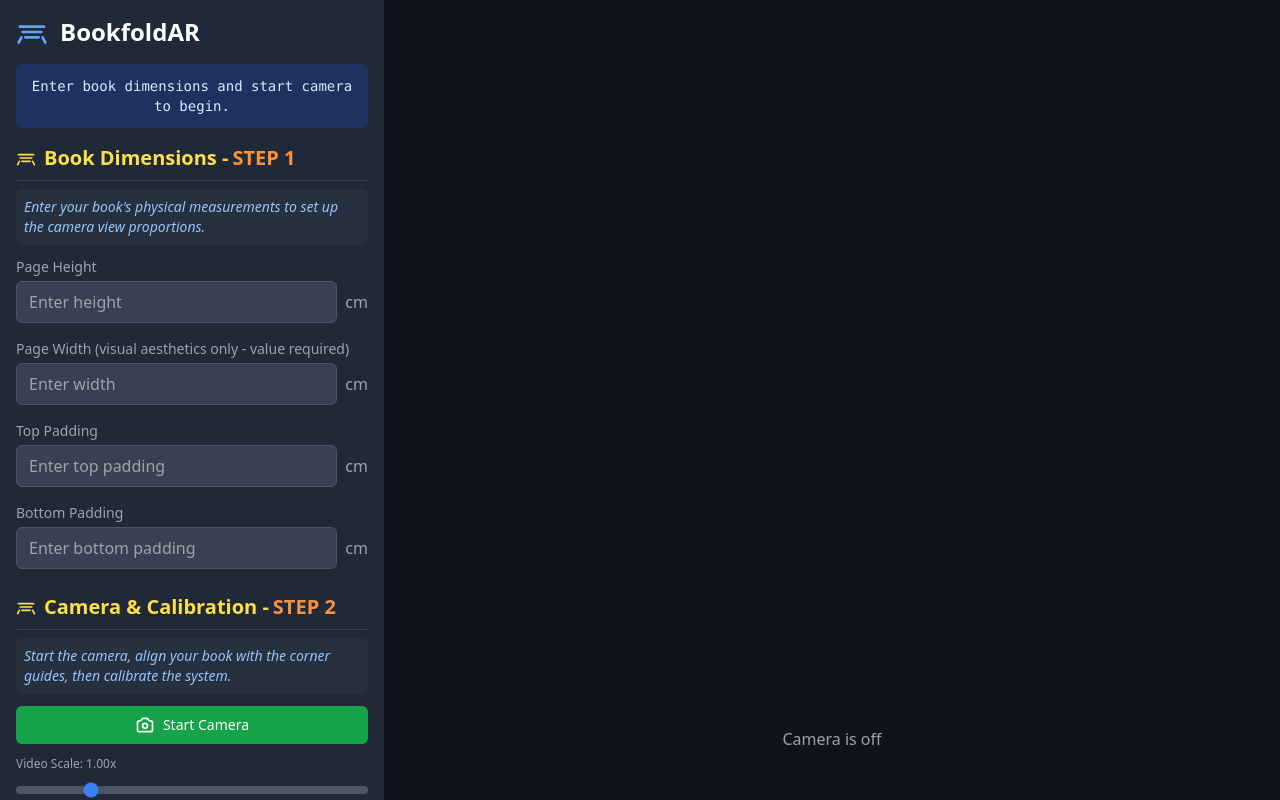
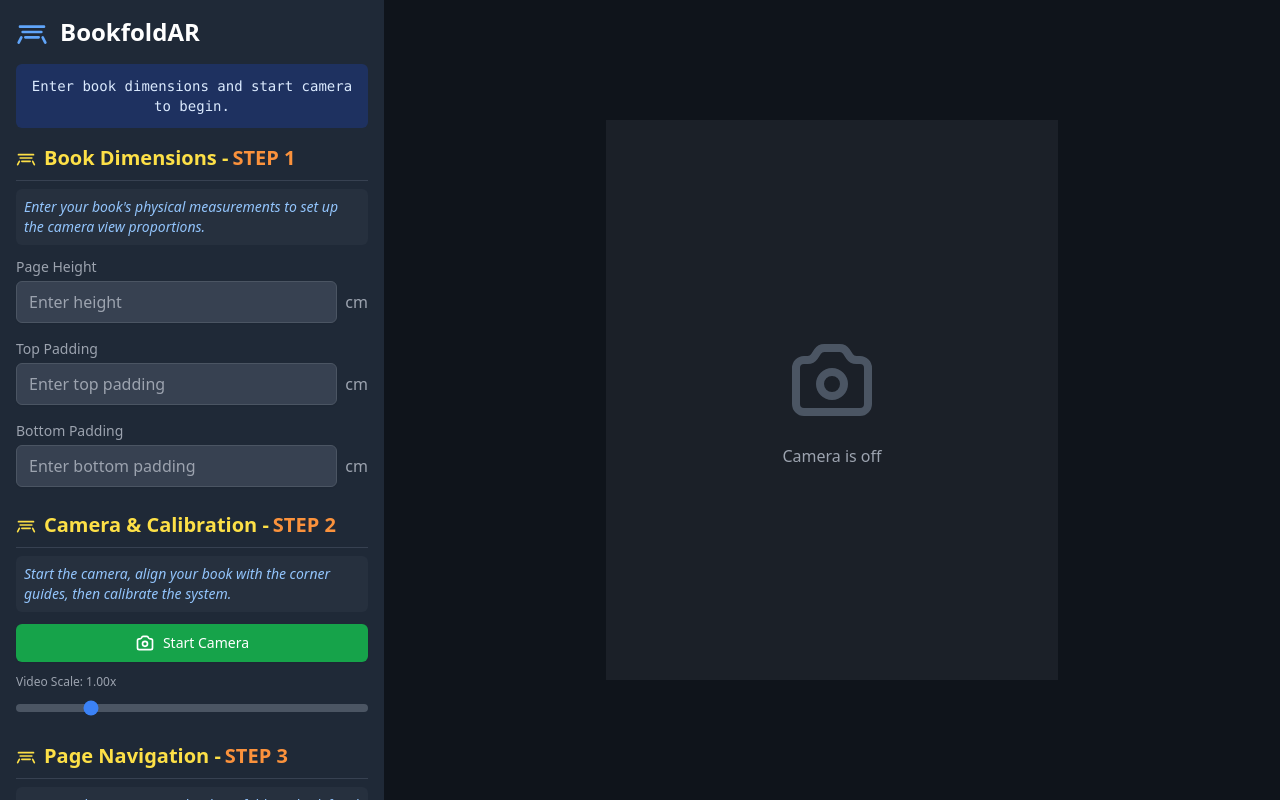
Before and after one commit to FRiGiDiGiTaL/FoldEye, a React (Vite) app: page / in a window 1280 px wide. Built offline with nearby package versions, Linux system fonts and the light colour scheme.

Commit message:
Vert stack fix

```diff
--- a/App.tsx
+++ b/App.tsx
@@ -150,7 +150,7 @@ const App: React.FC = () => {
   }, []);
 
   return (
-    <div className="flex flex-col md:flex-row min-h-screen bg-gray-900 text-gray-100">
+    <div className="flex flex-col h-screen bg-gray-900 text-gray-100 md:flex-row md:min-h-screen">
       <ControlPanel
         isCameraActive={isCameraActive}
         setIsCameraActive={setIsCameraActive}
@@ -168,7 +168,7 @@ const App: React.FC = () => {
         handleMarkNavigation={handleMarkNavigation}
         onCalibrate={handleCalibrate}
       />
-      <main className="flex-1 bg-black flex items-center justify-center relative min-h-[50vh] md:min-h-screen">
+      <main className="flex-1 bg-black flex items-center justify-center relative overflow-hidden">
         <CameraView
           isCameraActive={isCameraActive}
           calibrationData={calibrationData}
--- a/components/CameraView.tsx
+++ b/components/CameraView.tsx
@@ -32,28 +32,25 @@ export const CameraView: React.FC<CameraViewProps> = ({
 
   // Calculate video dimensions based on page dimensions
   const videoDimensions = useMemo(() => {
-    if (viewDimensions.height > 0 && pageData.heightCm > 0 && pageData.widthCm > 0) {
-      // Use a base scale that fits within the container
-      const maxHeight = viewDimensions.height * 0.8;
-      const maxWidth = viewDimensions.width * 0.7;
+    // Always provide reasonable dimensions regardless of page settings
+    const safeWidth = Math.max(viewDimensions.width, 300);
+    const safeHeight = Math.max(viewDimensions.height, 200);
 
-      // Calculate scale based on page aspect ratio
-      const pageAspectRatio = pageData.widthCm / pageData.heightCm;
+    // Always use A4-like aspect ratio for consistency
+    const aspectRatio = 21.0 / 29.7; // Standard A4 width/height ratio
+    const maxHeight = safeHeight * 0.8;
+    const maxWidth = safeWidth * 0.7;
 
-      // Try fitting by height first
-      let videoHeight = maxHeight;
-      let videoWidth = videoHeight * pageAspectRatio;
+    let videoHeight = maxHeight;
+    let videoWidth = videoHeight * aspectRatio;
 
-      // If too wide, fit by width instead
-      if (videoWidth > maxWidth) {
-        videoWidth = maxWidth;
-        videoHeight = videoWidth / pageAspectRatio;
-      }
+    if (videoWidth > maxWidth) {
+      videoWidth = maxWidth;
+      videoHeight = videoWidth / aspectRatio;
+    }
 
-      return { width: videoWidth, height: videoHeight };
-    }
-    return { width: viewDimensions.width * 0.6, height: viewDimensions.height * 0.6 };
-  }, [viewDimensions, pageData.heightCm, pageData.widthCm]);
+    return { width: videoWidth, height: videoHeight };
+  }, [viewDimensions]);
 
   // Set up camera
   useEffect(() => {
@@ -101,7 +98,7 @@ export const CameraView: React.FC<CameraViewProps> = ({
     if (pageData.heightCm > 0 && videoDimensions.height > 0) {
       const newPixelsPerCm = videoDimensions.height / pageData.heightCm;
       setCalibrationData({ pixelsPerCm: newPixelsPerCm });
-      setStatusMessage(`Calibrated! 1cm = ${newPixelsPerCm.toFixed(2)} pixels. Video represents ${pageData.heightCm}×${pageData.widthCm}cm page.`);
+      setStatusMessage(`Calibrated! 1cm = ${newPixelsPerCm.toFixed(2)} pixels. Video represents ${pageData.heightCm}cm height.`);
     }
     onCalibrate();
   }, [pageData.heightCm, pageData.widthCm, videoDimensions.height, setCalibrationData, setStatusMessage, onCalibrate]);
@@ -143,12 +140,14 @@ export const CameraView: React.FC<CameraViewProps> = ({
           ref={videoRef}
           autoPlay
           playsInline
-          className="object-cover"
+          muted
+          className="bg-gray-700"
           style={{
-            width: isCameraActive ? `${videoDimensions.width}px` : '100%',
-            height: isCameraActive ? `${videoDimensions.height}px` : '100%',
-            maxWidth: '100%',
-            maxHeight: '100%',
+            width: `${videoDimensions.width}px`,
+            height: `${videoDimensions.height}px`,
+            maxWidth: '95vw',
+            maxHeight: '70vh',
+            objectFit: 'cover',
             transform: `translate(${transform.x}px, ${transform.y}px) scale(${transform.scale})`,
             transformOrigin: 'center center'
           }}
@@ -291,7 +290,7 @@ export const CameraView: React.FC<CameraViewProps> = ({
               strokeWidth="3"
               paintOrder="stroke"
             >
-              Page: {pageData.heightCm}cm × {pageData.widthCm}cm
+              Page: {pageData.heightCm}cm height
             </text>
 
             <text
@@ -307,10 +306,10 @@ export const CameraView: React.FC<CameraViewProps> = ({
               Distance between guides = {videoDimensions.height.toFixed(0)} pixels
             </text>
 
-            {/* Calibrate button */}
+            {/* Calibrate button - positioned to the left of video */}
             <rect
-              x={viewDimensions.width / 2 - 60}
-              y={videoLayout.videoRect.top + videoLayout.videoRect.height + 30}
+              x={Math.max(10, videoLayout.videoRect.left - 130)}
+              y={viewDimensions.height / 2 - 20}
               width="120"
               height="40"
               rx="8"
@@ -322,8 +321,8 @@ export const CameraView: React.FC<CameraViewProps> = ({
             />
 
             <text
-              x={viewDimensions.width / 2}
-              y={videoLayout.videoRect.top + videoLayout.videoRect.height + 55}
+              x={Math.max(70, videoLayout.videoRect.left - 70)}
+              y={viewDimensions.height / 2 + 5}
               fill="white"
               fontSize="14"
               fontWeight="bold"
@@ -373,12 +372,13 @@ export const CameraView: React.FC<CameraViewProps> = ({
                   />
                   {isActiveMark && (
                     <text
-                      x={Math.min(markX + markLength + 10, viewDimensions.width - 80)}
+                      x={markX - markLength - 10}
                       y={yPos + 5}
                       fill={markColor}
                       fontSize="14"
                       fontFamily="monospace"
                       fontWeight="bold"
+                      textAnchor="end"
                     >
                       {markCm.toFixed(1)}cm
                     </text>
@@ -393,7 +393,8 @@ export const CameraView: React.FC<CameraViewProps> = ({
       {!isCameraActive && (
         <div className="absolute inset-0 flex flex-col items-center justify-center bg-black/50">
           <svg className="w-24 h-24 text-gray-600 mb-4" fill="none" viewBox="0 0 24 24" stroke="currentColor">
-            <path strokeLinecap="round" strokeLinejoin="round" strokeWidth="2" d="M15 10l4.55a2 2 0 01.35 3.39l-1.5 1.5-3.39-3.39-3.4 3.4-1.5-1.5a2 2 0 013.39-.35L15 10zM21 12a9 9 0 11-18 0 9 9 0 0118 0z" />
+            <path strokeLinecap="round" strokeLinejoin="round" strokeWidth="2" d="M3 9a2 2 0 012-2h.93a2 2 0 001.664-.89l.812-1.22A2 2 0 0110.07 4h3.86a2 2 0 011.664.89l.812 1.22A2 2 0 0018.07 7H19a2 2 0 012 2v9a2 2 0 01-2 2H5a2 2 0 01-2-2V9z" />
+            <path strokeLinecap="round" strokeLinejoin="round" strokeWidth="2" d="M15 13a3 3 0 11-6 0 3 3 0 016 0z" />
           </svg>
           <p className="text-gray-400">Camera is off</p>
         </div>
--- a/components/ControlPanel.tsx
+++ b/components/ControlPanel.tsx
@@ -133,7 +133,7 @@ export const ControlPanel: React.FC<ControlPanelProps> = ({
   }
 
   return (
-    <aside className="w-full md:w-96 bg-gray-800 p-4 overflow-y-auto flex-shrink-0 shadow-lg max-h-[50vh] md:max-h-full">
+    <aside className="w-full bg-gray-800 p-4 overflow-y-auto flex-shrink-0 shadow-lg md:w-96 md:h-full">
       <div className="flex items-center mb-4">
         <RulerIcon className="w-8 h-8 mr-3 text-blue-400" />
         <h1 className="text-2xl font-bold text-white">BookfoldAR</h1>
@@ -159,14 +159,6 @@ export const ControlPanel: React.FC<ControlPanelProps> = ({
               onChange={(e) => handlePageDataChange('heightCm', parseFloat(e.target.value) || 0)}
               unit="cm"
               placeholder="Enter height"
-            />
-          </InputGroup>
-          <InputGroup label="Page Width (visual aesthetics only - value required)">
-            <NumberInput
-              value={pageData.widthCm}
-              onChange={(e) => handlePageDataChange('widthCm', parseFloat(e.target.value) || 0)}
-              unit="cm"
-              placeholder="Enter width"
             />
           </InputGroup>
           <InputGroup label="Top Padding">
```
